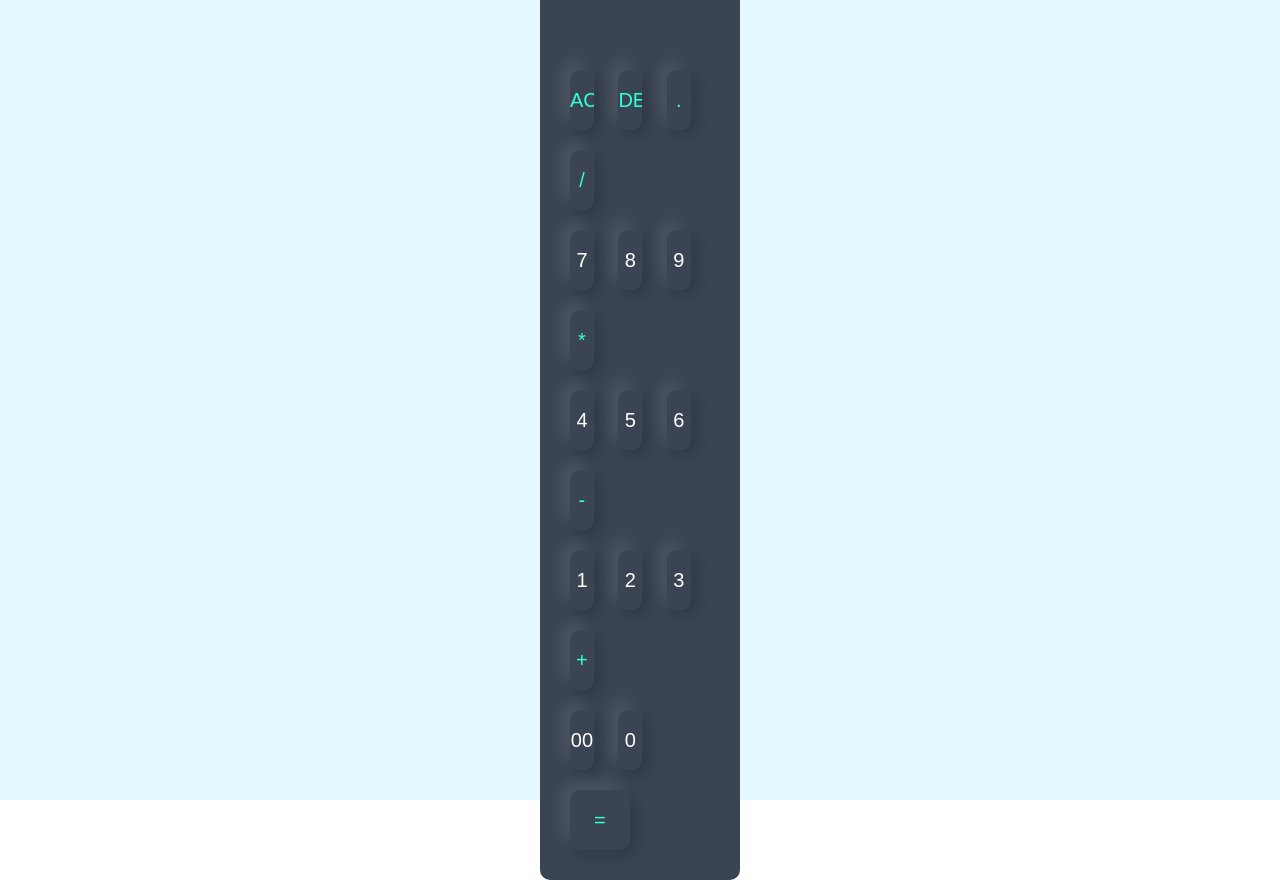
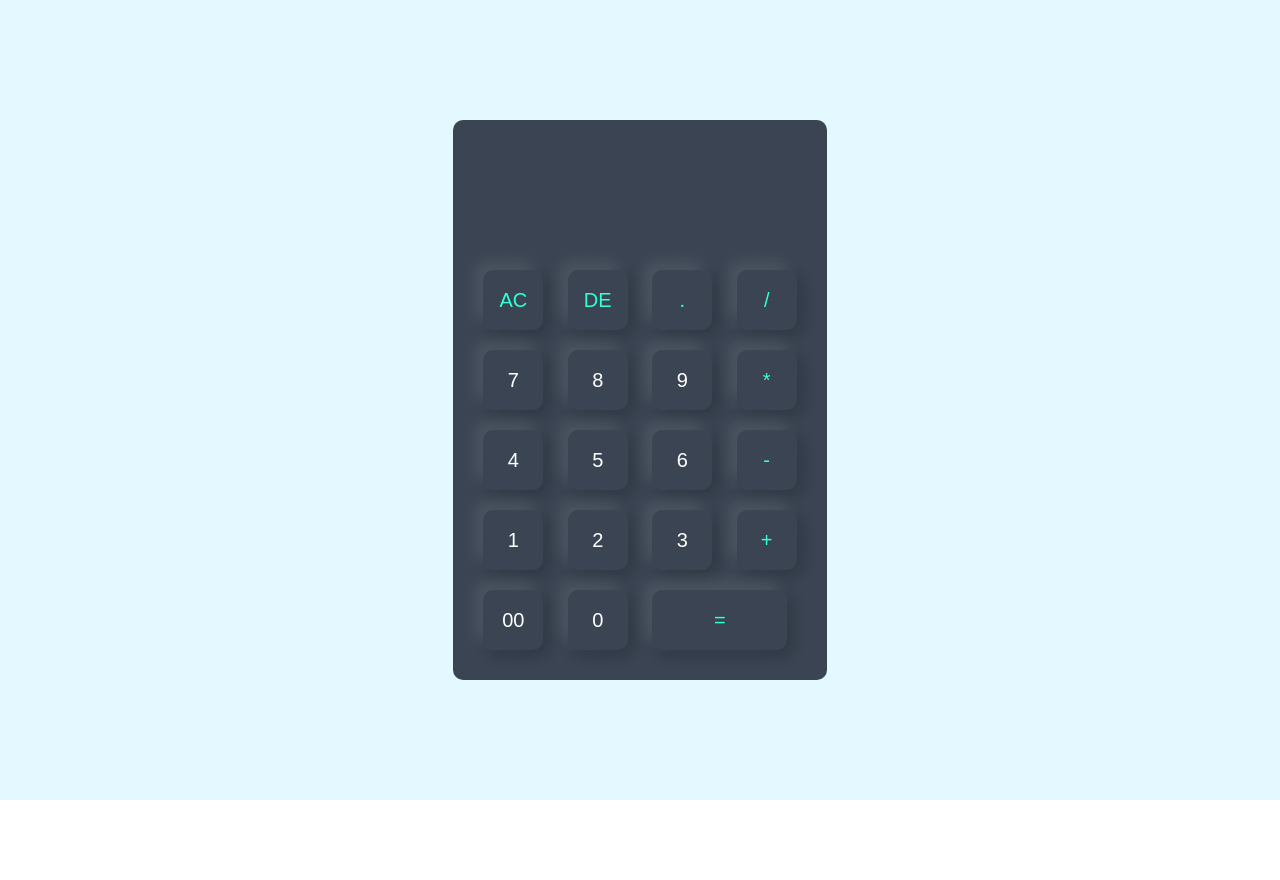
Before and after one commit to AMuhammadFarhanHakzah/calculator1, a plain HTML site: page index.html in a window 1280 px wide. After the commit the page ends 800 px from the top, so only its background shows below. Drawn offline with Linux system fonts and the light colour scheme.

Commit message:
adjust again

```diff
--- a/style.css
+++ b/style.css
@@ -23,8 +23,7 @@
 .calculator form input {
     border: 0;
     outline: 0;
-    width: 15%; /* Changed fixed width to percentage */
-    max-width: 60px; /* Added max-width to prevent buttons from becoming too wide */
+    width: 60px;
     height: 60px;
     border-radius: 10px;
     box-shadow: -8px -8px 15px rgba(255, 255, 255, 0.1), 5px 5px 15px rgba(0, 0, 0, 0.2);
```
